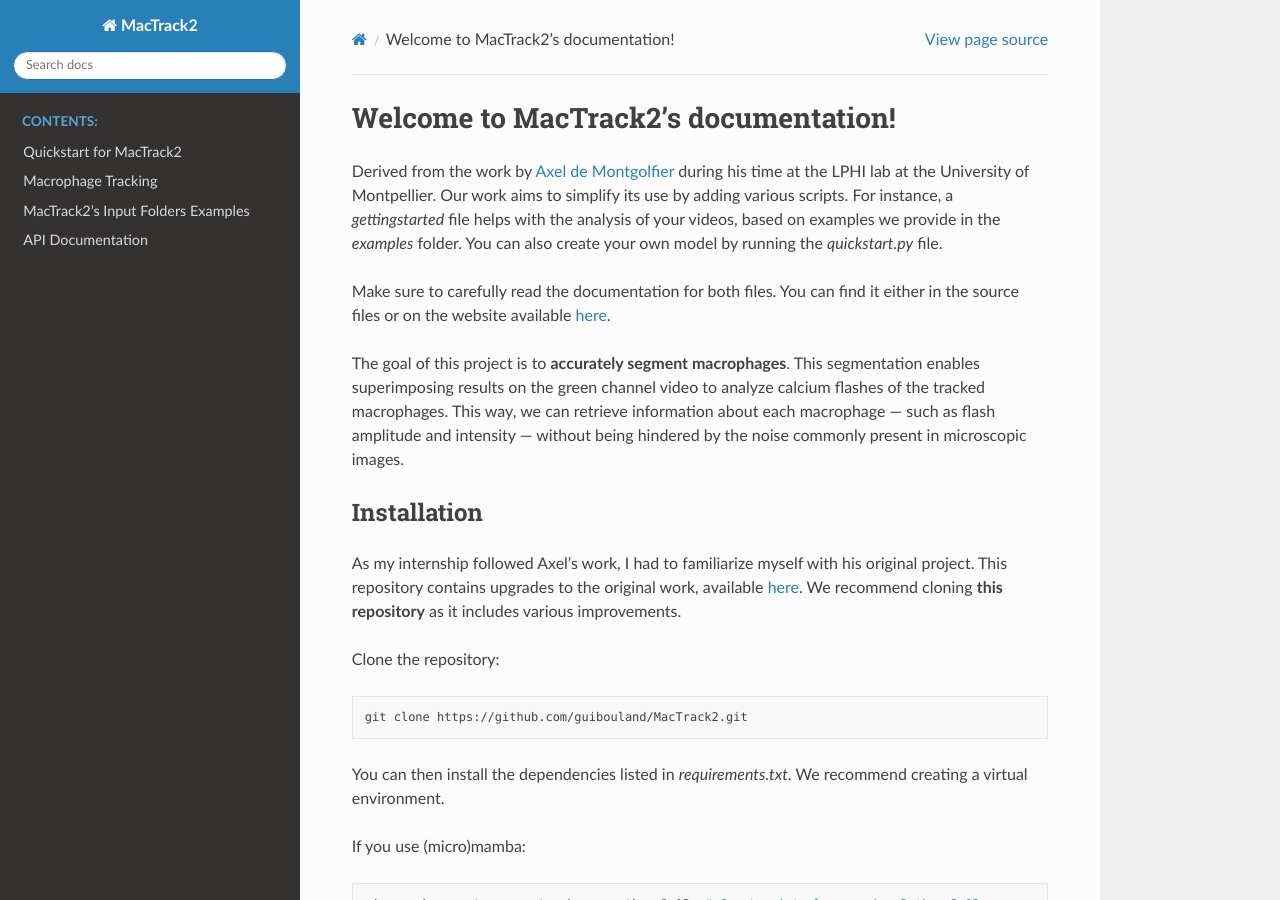
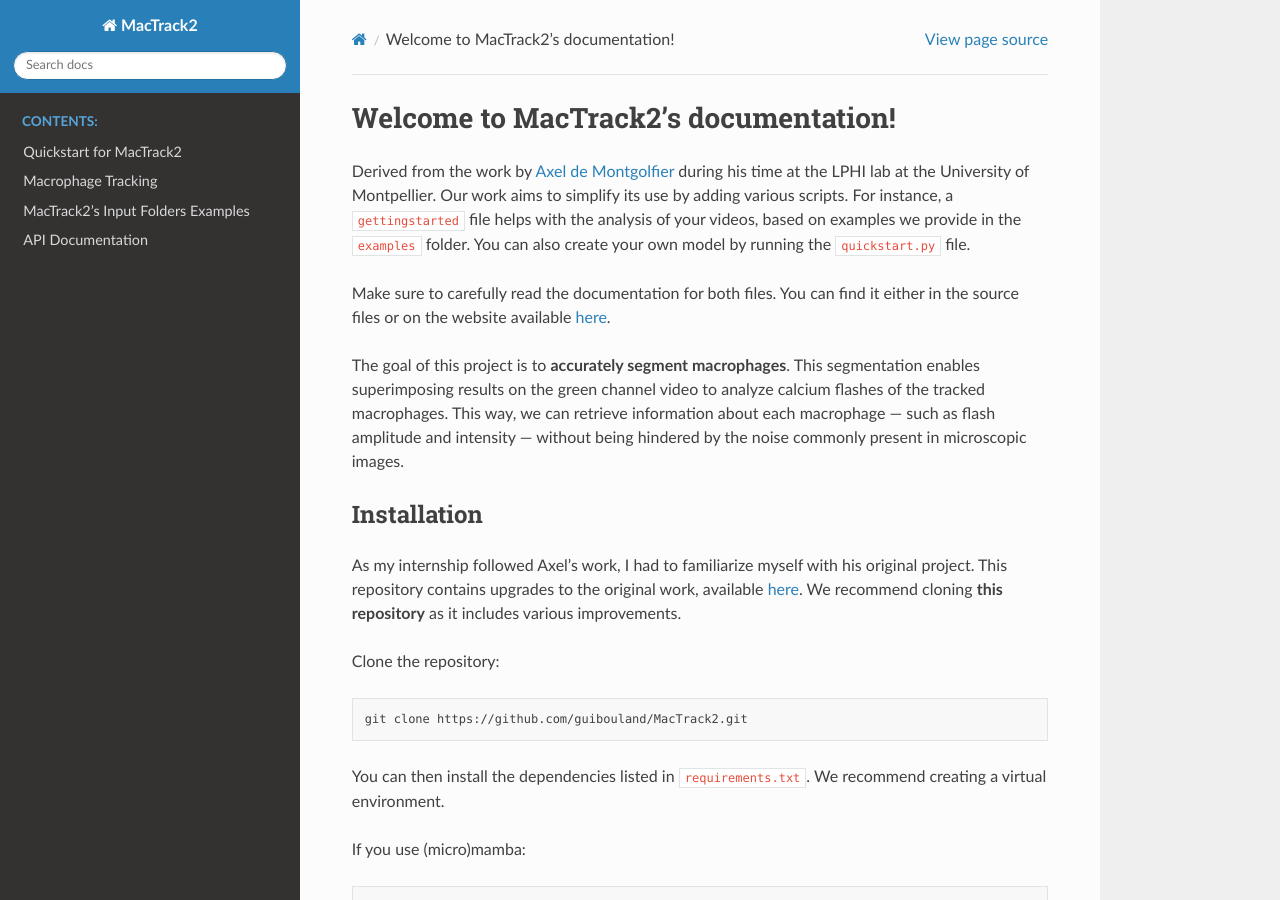
Before and after one commit to guibouland/MacTrack2, a Sphinx documentation site: the page built from doc/source/index.rst, in a window 1280 px wide and 900 px high. Built offline with Sphinx 7.4.7 and the Read the Docs theme 3.1.0, drawn with Linux system fonts in a browser that asks for light colours; pages that are not in the unit, such as notebooks, are missing from menus.

Commit message:
update doc

```diff
--- a/doc/source/index.rst
+++ b/doc/source/index.rst
@@ -1,7 +1,7 @@
 Welcome to MacTrack2's documentation!
 ======================================
 
-Derived from the work by `Axel de Montgolfier <https://github.com/Axeldmont/>`_ during his time at the LPHI lab at the University of Montpellier. Our work aims to simplify its use by adding various scripts. For instance, a `gettingstarted` file helps with the analysis of your videos, based on examples we provide in the `examples` folder. You can also create your own model by running the `quickstart.py` file.
+Derived from the work by `Axel de Montgolfier <https://github.com/Axeldmont/>`_ during his time at the LPHI lab at the University of Montpellier. Our work aims to simplify its use by adding various scripts. For instance, a ``gettingstarted`` file helps with the analysis of your videos, based on examples we provide in the ``examples`` folder. You can also create your own model by running the ``quickstart.py`` file.
 
 Make sure to carefully read the documentation for both files. You can find it either in the source files or on the website available `here <https://guibouland.github.io/MacTrack2/>`_.
 
@@ -18,16 +18,16 @@
 
     git clone https://github.com/guibouland/MacTrack2.git
 
-You can then install the dependencies listed in `requirements.txt`. We recommend creating a virtual environment.
+You can then install the dependencies listed in ``requirements.txt``. We recommend creating a virtual environment.
 
 If you use (micro)mamba:
 
 .. code-block:: bash
 
-    micromamba create -n mactrack-env python=3.12  # Create virtual env using Python 3.12
+    micromamba create -n mactrack-env python=3.12   # Create virtual env using Python 3.12
     micromamba activate                             # Activate the environment
-    cd MacTrack2                                     # Enter the project directory
-    pip install -r requirements.txt                  # Install dependencies
+    cd MacTrack2                                    # Enter the project directory
+    pip install -r requirements.txt                 # Install dependencies
 
 If you use Python's `venv` module:
 
@@ -41,7 +41,7 @@
 
 You're now ready to go!
 
-To try the module we provide, run the `gettingstarted` file. It uses a pre-trained model found in the `examples` folder. If you want to train your own model, use `quickstart.py`.
+To try the module we provide, run the ``gettingstarted`` file. It uses a pre-trained model found in the ``examples`` folder. If you want to train your own model, use ``quickstart.py``.
 
 Create Your Own Dataset and Model
 ---------------------------------
```
